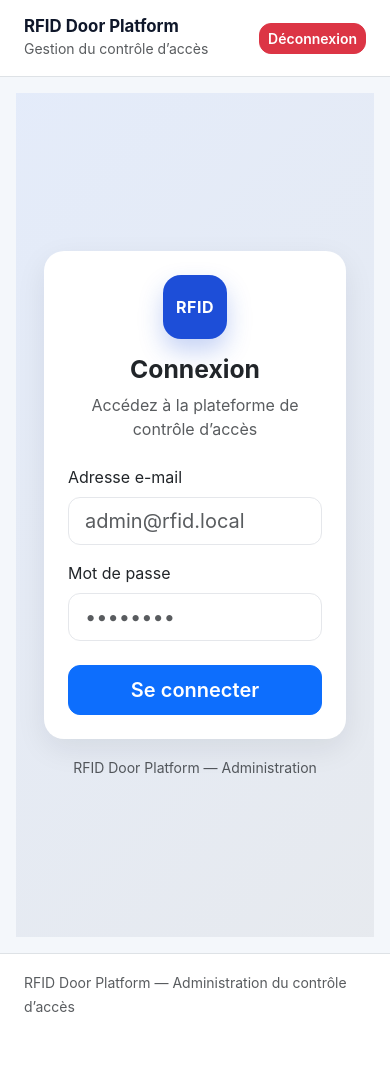
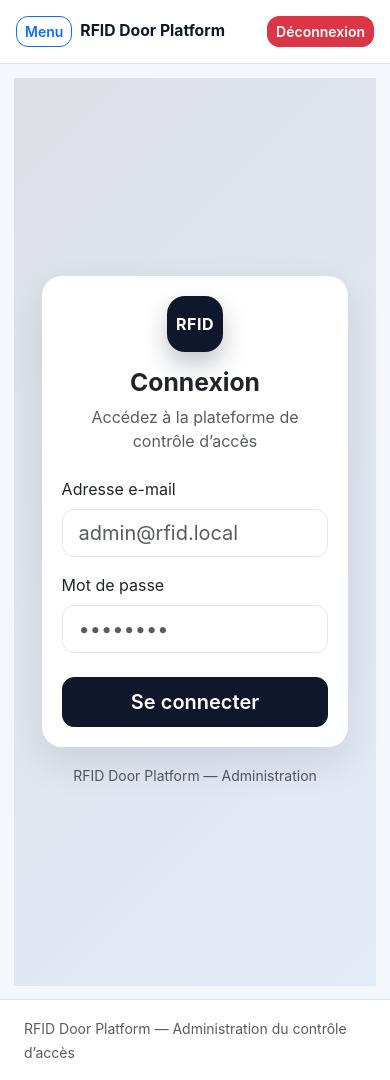
Before and after one commit to jacobrino/rfid-door-platform, a FastAPI app: template app/templates/auth/login.html in a window 390 px wide. Before the commit the page ends 1012 px from the top, so only its background shows below. Run offline with FastAPI, Linux system fonts and the light colour scheme; the template is opened without the code that fills it, so the values that code supplies are empty; the visitor is signed in with stand-in values (Sample User, id 1).

Commit message:
Make responsive app  and improve  app.css file  to avoid all duplicate rules

```diff
--- a/app/static/css/app.css
+++ b/app/static/css/app.css
@@ -6,6 +6,7 @@
     --card-radius: 16px;
     --shadow-soft: 0 10px 30px rgba(15, 23, 42, 0.08);
     --border-soft: #e5e7eb;
+    --primary-soft: #eff6ff;
 }
 
 body {
@@ -18,14 +19,38 @@ body {
     min-height: 100vh;
 }
 
+.app-shell {
+    display: flex;
+    min-height: 100vh;
+}
+
+.app-main {
+    flex: 1;
+    display: flex;
+    flex-direction: column;
+    min-width: 0;
+}
+
+.app-content {
+    padding: 1.5rem;
+    flex: 1;
+    min-width: 0;
+}
+
+.app-footer {
+    margin-top: auto;
+}
+
 .guest-shell {
     min-height: 100vh;
 }
 
-.app-shell {
-    display: flex;
+.guest-content {
     min-height: 100vh;
+    padding: 0;
 }
+
+/* Sidebar */
 
 .sidebar {
     width: 270px;
@@ -102,19 +128,23 @@ body {
     font-weight: 700;
 }
 
-.app-content {
-    padding: 1.5rem;
-    flex: 1;
-}
-
-.app-footer {
-    margin-top: auto;
-}
+/* Global cards */
 
 .card {
     border: 0;
     border-radius: var(--card-radius);
     box-shadow: var(--shadow-soft);
+}
+
+.metric-card,
+.filter-panel,
+.data-card,
+.form-page-card,
+.detail-page-card,
+.token-page-card,
+.action-card {
+    border-radius: 18px;
+    box-shadow: 0 12px 30px rgba(15, 23, 42, 0.07);
 }
 
 .metric-card {
@@ -154,58 +199,37 @@ body {
     margin-bottom: 0;
 }
 
-.table thead th {
-    font-size: 0.9rem;
-    color: #475569;
-    border-bottom-width: 1px;
+.page-actions {
+    display: flex;
+    gap: 0.75rem;
+    flex-wrap: wrap;
 }
 
-.form-section-title {
-    font-size: 1rem;
-    font-weight: 700;
-    margin-bottom: 1rem;
+.section-title-wrap {
+    display: flex;
+    align-items: center;
+    justify-content: space-between;
 }
 
-.auth-card {
-    max-width: 460px;
-    margin: auto;
+.section-title {
+    font-weight: 700;
+    margin: 0;
+    color: #0f172a;
 }
 
-@media (max-width: 991.98px) {
-    .sidebar {
-        display: none;
-    }
+/* Buttons / inputs */
 
-    .app-content {
-        padding: 1rem;
-    }
+.btn {
+    border-radius: 12px;
+    font-weight: 600;
 }
 
-.login-page {
-    background:
-        linear-gradient(135deg, rgba(37, 99, 235, 0.08), rgba(15, 23, 42, 0.06)),
-        var(--app-bg);
-    padding: 2rem 1rem;
+.btn-lg {
+    min-height: 50px;
 }
 
-.auth-card {
-    border-radius: 20px;
-    box-shadow: var(--shadow-soft);
-    background: #ffffff;
-}
-
-.login-logo {
-    width: 64px;
-    height: 64px;
-    border-radius: 18px;
-    background: #1d4ed8;
-    color: #fff;
-    display: flex;
-    align-items: center;
-    justify-content: center;
-    font-weight: 700;
-    letter-spacing: 0.5px;
-    box-shadow: 0 12px 24px rgba(29, 78, 216, 0.25);
+.quick-action-card .btn {
+    width: 100%;
 }
 
 .form-control,
@@ -221,39 +245,21 @@ body {
     box-shadow: 0 0 0 0.2rem rgba(37, 99, 235, 0.12);
 }
 
-.btn {
-    border-radius: 12px;
-    font-weight: 600;
+/* Tables */
+
+.table-responsive {
+    overflow-x: auto;
 }
 
-.btn-lg {
-    min-height: 50px;
+.table thead th {
+    font-size: 0.9rem;
+    color: #475569;
+    border-bottom-width: 1px;
+    white-space: nowrap;
 }
 
-
-
-.filter-panel {
-    border-radius: 18px;
-    box-shadow: 0 10px 30px rgba(15, 23, 42, 0.06);
-    border: 1px solid rgba(148, 163, 184, 0.15);
-}
-
-.data-card {
-    border-radius: 18px;
-    box-shadow: 0 12px 30px rgba(15, 23, 42, 0.07);
-}
-
-.table-header-bar {
-    display: flex;
-    justify-content: space-between;
-    align-items: center;
-    margin-bottom: 1rem;
-}
-
-.table-counter {
-    font-size: 1.4rem;
-    font-weight: 700;
-    margin-right: 0.25rem;
+.table-modern {
+    min-width: 720px;
 }
 
 .table-modern thead th {
@@ -466,6 +446,93 @@ body {
     font-weight: 600;
 }
 
+/* Login */
+
+.login-page {
+background:
+        linear-gradient(135deg, rgba(15, 23, 42, 0.10), rgba(29, 78, 216, 0.08)),
+        var(--app-bg);
+    min-height: 100vh;
+    padding: 2rem 1rem;
+}
+
+.auth-card {
+    max-width: 460px;
+    margin: auto;
+    border-radius: 20px;
+    box-shadow: 0 16px 38px rgba(15, 23, 42, 0.10);
+    background: #ffffff;
+}
+
+.login-logo {
+    width: 64px;
+    height: 64px;
+    border-radius: 18px;
+    background: #0f172a;
+    color: #fff;
+    display: flex;
+    align-items: center;
+    justify-content: center;
+    font-weight: 700;
+    letter-spacing: 0.5px;
+    box-shadow: 0 12px 24px rgba(15, 23, 42, 0.25);
+}
+
+.login-page .btn-primary {
+    background-color: #0f172a;
+    border-color: #0f172a;
+}
+
+.login-page .btn-primary:hover,
+.login-page .btn-primary:focus {
+    background-color: #1e293b;
+    border-color: #1e293b;
+}
+
+/* Autocomplete */
+
+.autocomplete-results {
+    position: relative;
+    z-index: 20;
+    margin-top: 0.35rem;
+    border: 1px solid #e2e8f0;
+    border-radius: 12px;
+    background: #fff;
+    box-shadow: 0 10px 25px rgba(15, 23, 42, 0.08);
+    overflow: hidden;
+    display: none;
+}
+
+.autocomplete-result-item {
+    width: 100%;
+    border: 0;
+    background: #fff;
+    text-align: left;
+    padding: 0.75rem 0.9rem;
+    font-size: 0.95rem;
+    cursor: pointer;
+}
+
+.autocomplete-result-item:hover {
+    background: #f8fafc;
+}
+
+/* Responsive */
+
+@media (max-width: 991.98px) {
+    .sidebar {
+        display: none;
+    }
+
+    .app-content {
+        padding: 1rem;
+    }
+
+    .metric-value {
+        font-size: 1.5rem;
+    }
+}
+
 @media (max-width: 767.98px) {
     .detail-grid {
         grid-template-columns: 1fr;
@@ -485,13 +552,43 @@ body {
     .form-actions > * {
         flex: 1 1 auto;
     }
+
+    .topbar-title {
+        font-size: 0.98rem;
+    }
+
+    .table-modern {
+        min-width: 640px;
+    }
+
+    .card-body {
+        padding: 1rem;
+    }
+
+    .table-header-bar {
+        align-items: flex-start;
+    }
 }
 
+@media (max-width: 575.98px) {
+    .app-content {
+        padding: 0.85rem;
+    }
 
-.guest-shell {
-    min-height: 100vh;
+    .page-title {
+        font-size: 1.25rem;
+    }
+
+    .metric-value {
+        font-size: 1.35rem;
+    }
+
+    .auth-card .card-body {
+        padding: 1.25rem !important;
+    }
+
+    .login-logo {
+        width: 56px;
+        height: 56px;
+    }
 }
-
-.guest-content {
-    min-height: 100vh;
-}
--- a/app/templates/auth/login.html
+++ b/app/templates/auth/login.html
@@ -3,10 +3,10 @@
 {% block title %}Connexion{% endblock %}
 
 {% block page_content %}
-<div class="login-page d-flex align-items-center justify-content-center min-vh-100">
+<div class="login-page">
     <div class="container">
-        <div class="row justify-content-center">
-            <div class="col-lg-5 col-md-7 col-sm-10">
+        <div class="row justify-content-center align-items-center min-vh-100 py-4">
+            <div class="col-12 col-sm-10 col-md-8 col-lg-5">
                 <div class="card auth-card border-0">
                     <div class="card-body p-4 p-md-5">
                         <div class="text-center mb-4">
@@ -16,14 +16,6 @@
                                 Accédez à la plateforme de contrôle d’accès
                             </p>
                         </div>
-
-
-                        {% if success %}
-                        <div class="alert alert-success alert-dismissible fade show" role="alert">
-                            {{ success }}
-                            <button type="button" class="btn-close" data-bs-dismiss="alert"></button>
-                        </div>
-                        {% endif %}
 
                         <form method="post" action="/login" novalidate>
                             <div class="mb-3">
--- a/app/templates/partials/navbar.html
+++ b/app/templates/partials/navbar.html
@@ -1,11 +1,23 @@
 <nav class="topbar border-bottom bg-white">
-    <div class="container-fluid d-flex justify-content-between align-items-center py-3 px-4">
-        <div>
-            <h1 class="topbar-title mb-0">RFID Door Platform</h1>
-            <small class="text-muted">Gestion du contrôle d’accès</small>
+    <div class="container-fluid d-flex justify-content-between align-items-center py-3 px-3 px-md-4">
+        <div class="d-flex align-items-center gap-2">
+            <button
+                class="btn btn-outline-primary btn-sm d-lg-none"
+                type="button"
+                data-bs-toggle="offcanvas"
+                data-bs-target="#mobileSidebar"
+                aria-controls="mobileSidebar"
+            >
+                Menu
+            </button>
+
+            <div>
+                <h1 class="topbar-title mb-0">RFID Door Platform</h1>
+                <small class="text-muted d-none d-sm-inline">Gestion du contrôle d’accès</small>
+            </div>
         </div>
 
-        <div class="d-flex align-items-center gap-3">
+        <div class="d-flex align-items-center gap-2 gap-md-3">
             <div class="text-end d-none d-md-block">
                 <div class="fw-semibold">{{ request.session.get('full_name', 'Utilisateur') }}</div>
                 <small class="text-muted">{{ request.session.get('role_name', '—') }}</small>
--- a/app/templates/partials/sidebar.html
+++ b/app/templates/partials/sidebar.html
@@ -1,4 +1,4 @@
-<aside class="sidebar">
+<aside class="sidebar d-none d-lg-flex">
     <div class="sidebar-brand">
         <div class="sidebar-logo">RFID</div>
         <div>
@@ -33,3 +33,39 @@
         </a>
     </nav>
 </aside>
+
+<div class="offcanvas offcanvas-start d-lg-none" tabindex="-1" id="mobileSidebar" aria-labelledby="mobileSidebarLabel">
+    <div class="offcanvas-header border-bottom">
+        <h5 class="offcanvas-title" id="mobileSidebarLabel">RFID Door Platform</h5>
+        <button type="button" class="btn-close" data-bs-dismiss="offcanvas" aria-label="Fermer"></button>
+    </div>
+    <div class="offcanvas-body p-0">
+        <div class="mobile-sidebar">
+            <nav class="sidebar-nav p-3">
+                <a href="/dashboard" class="sidebar-link {% if request.url.path == '/dashboard' %}active{% endif %}">
+                    Dashboard
+                </a>
+
+                <a href="/authorized-users" class="sidebar-link {% if request.url.path.startswith('/authorized-users') %}active{% endif %}">
+                    Utilisateurs autorisés
+                </a>
+
+                <a href="/rfid-cards" class="sidebar-link {% if request.url.path.startswith('/rfid-cards') %}active{% endif %}">
+                    Cartes RFID
+                </a>
+
+                <a href="/assignments" class="sidebar-link {% if request.url.path.startswith('/assignments') %}active{% endif %}">
+                    Affectations
+                </a>
+
+                <a href="/devices" class="sidebar-link {% if request.url.path.startswith('/devices') %}active{% endif %}">
+                    Appareils
+                </a>
+
+                <a href="/access-logs" class="sidebar-link {% if request.url.path.startswith('/access-logs') %}active{% endif %}">
+                    Historique d’accès
+                </a>
+            </nav>
+        </div>
+    </div>
+</div>
```
Also changed, not shown: other parts of app/static/css/app.css (+55 -65 lines).
